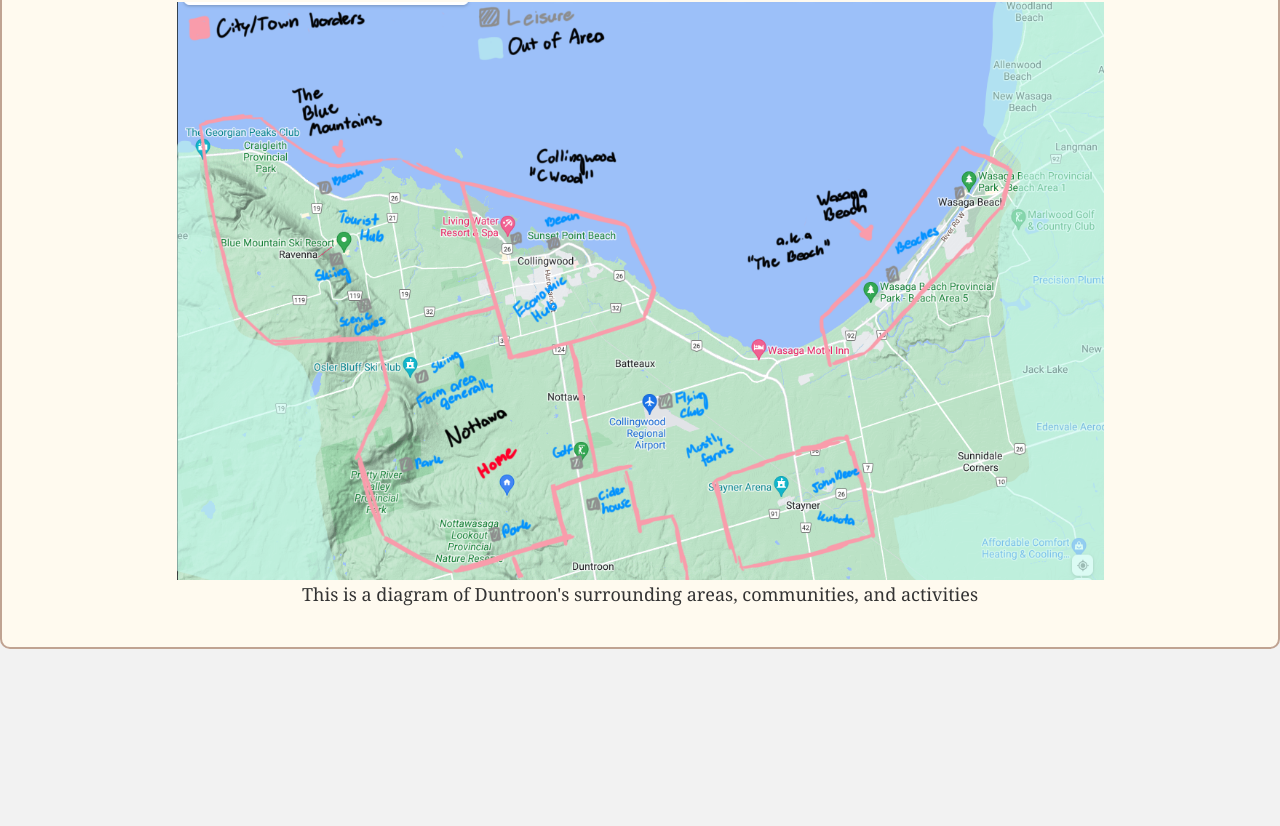
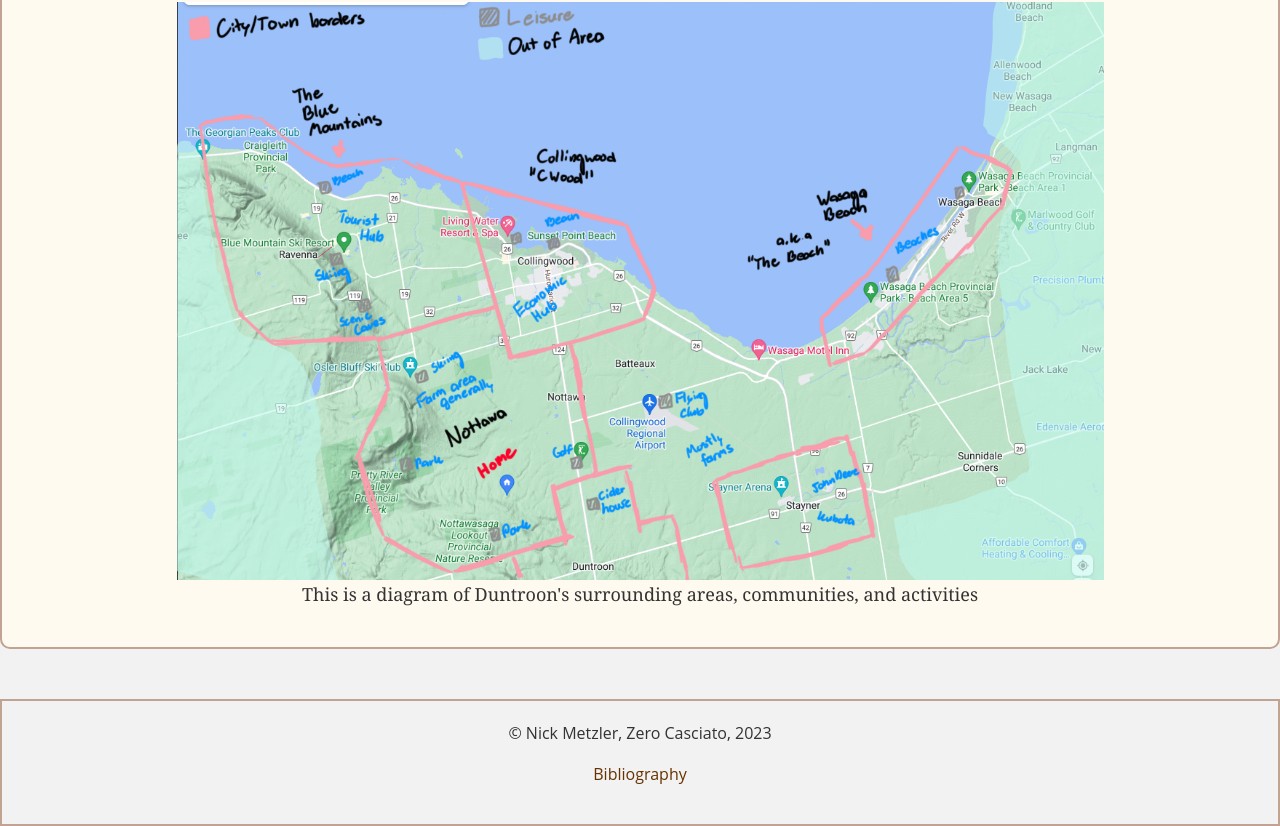
Before and after one commit to NickHMetzler/GEO507-Final-Website, a plain HTML site: page introduction.html in a window 1280 px wide. Shown: the part 986-1812 px from the top of the page. Before the commit the page ends 1655 px from the top, so only its background shows below. Drawn offline with Linux system fonts and the light colour scheme.

Commit message:
Final commit

```diff
--- a/geography.css
+++ b/geography.css
@@ -179,6 +179,14 @@ header ul li a:hover {
 
   #weather-image img{
     width: 50%;
+  }
+
+
+  footer {
+    border: 2px solid #C0A392;
+    padding: 20px;
+    text-align: center;
+    margin-top: 50px;
   }
 
   .slideshow-container {
--- a/introduction.html
+++ b/introduction.html
@@ -42,5 +42,9 @@
         <p>This is a diagram of Duntroon's surrounding areas, communities, and activities</p>
     </div>
 </body>
+<footer>
+    <p>&copy; Nick Metzler, Zero Casciato, 2023</p>
+    <p><a href="bibliography.html">Bibliography</a></p>
+  </footer>
 
 </html>
--- a/style.css
+++ b/style.css
@@ -141,6 +141,13 @@ header ul li a:hover {
     height: 500px;
   }
 
+  footer {
+    border: 2px solid #C0A392;
+    padding: 20px;
+    text-align: center;
+    margin-top: 50px;
+  }
+
   #textbox {
     background-color: #F9ECD1;
     border: 2px solid #C0A392;
```
Also changed, not shown: bibliography.html (added, +49 -0 lines), geography.html (+5 -0 lines), index.html (+4 -0 lines), recommendations.html (+4 -0 lines), wellbeing.html (+4 -0 lines).
